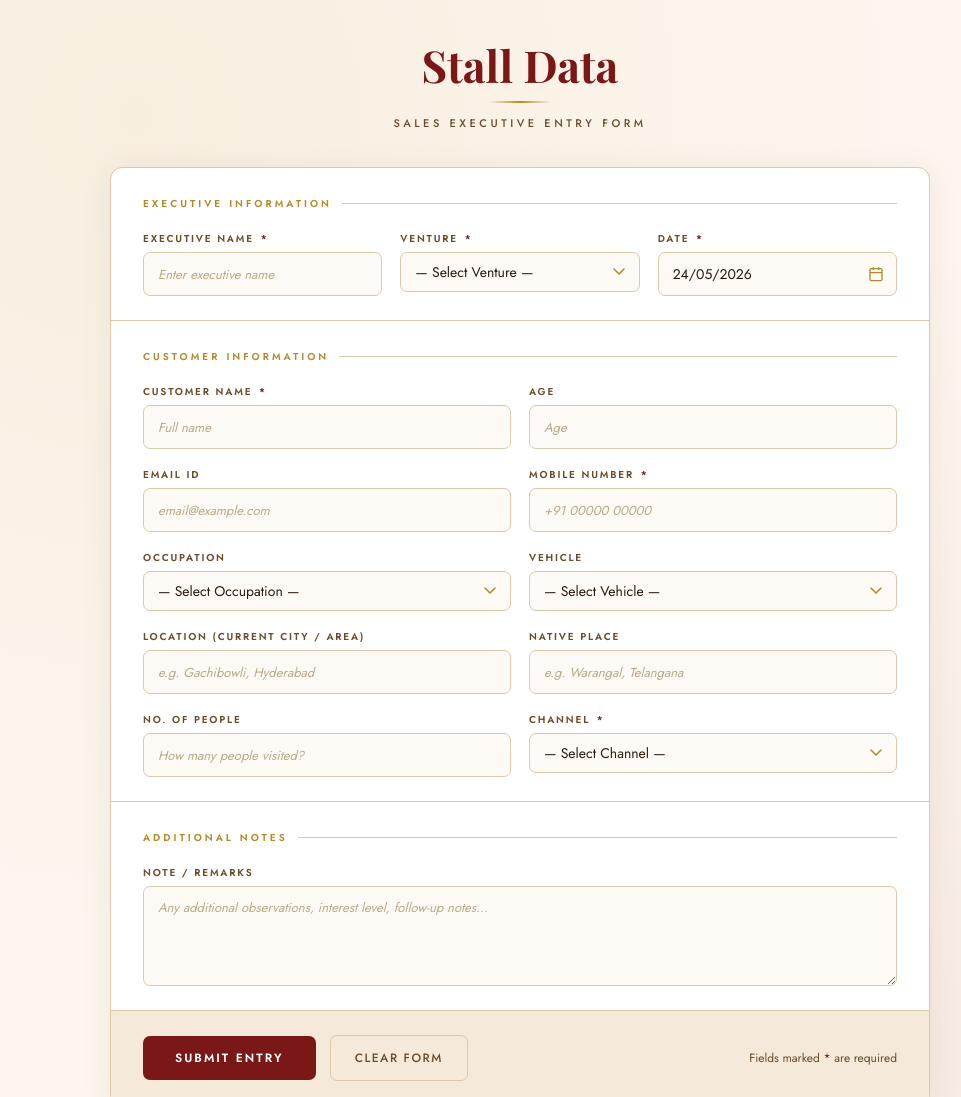
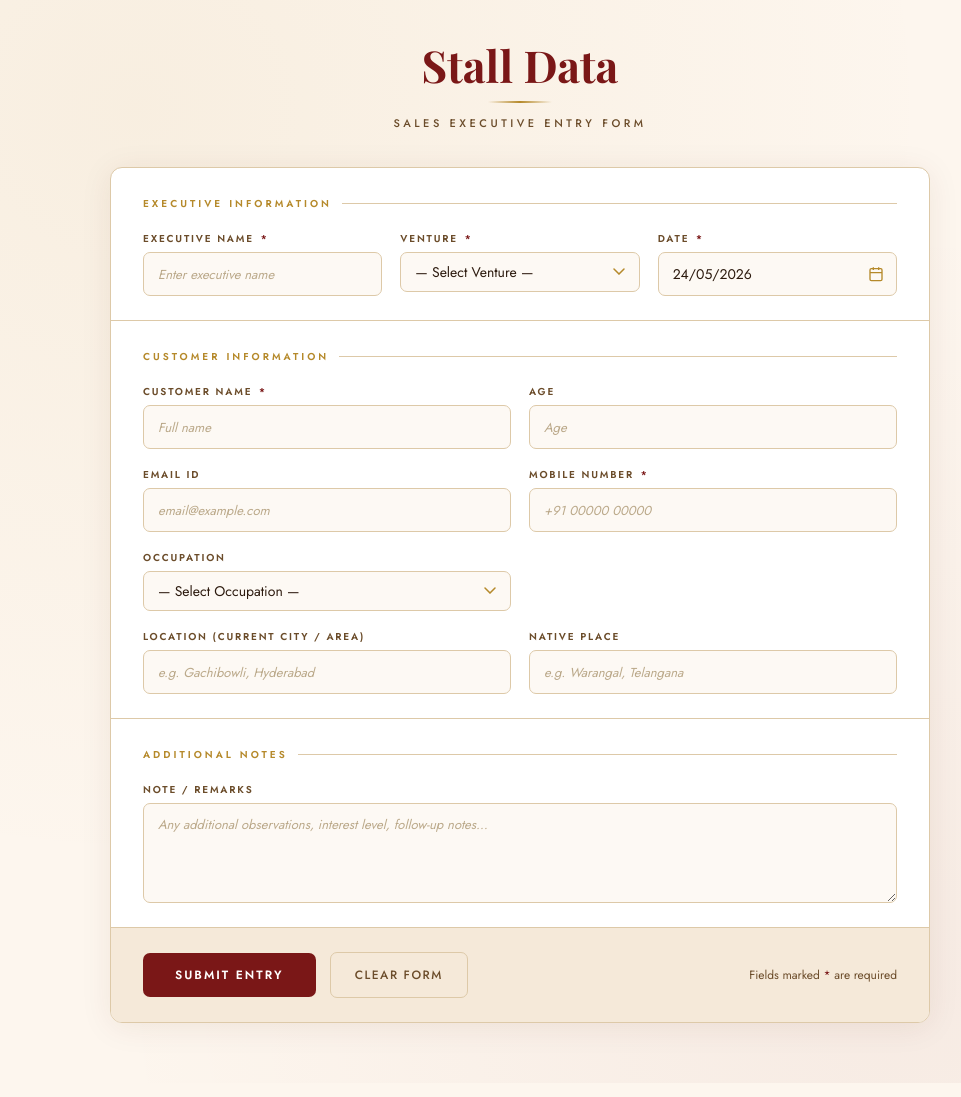
Before and after one commit to swargaseemasalesteam-ux/data-collection-, a plain HTML site: page index.html in a window 1280 px wide. Shown: the top 1097 px of the page, without its empty margins (120-1081 px from the left). Drawn offline with nearby package versions, Linux system fonts and the light colour scheme.

Commit message:
Update index.html

```diff
--- a/index.html
+++ b/index.html
@@ -258,18 +258,7 @@
           <input type="text" id="occupationOtherText" placeholder="Enter occupation…" />
         </div>
       </div>
-      <div class="form-group">
-        <label for="vehicle">Vehicle</label>
-        <select id="vehicle">
-          <option value="">— Select Vehicle —</option>
-          <option>Company Vehicle</option>
-          <option>Own Vehicle</option>
-          <option value="Others">Others</option>
-        </select>
-        <div class="other-wrapper" id="vehicleOtherWrapper">
-          <input type="text" id="vehicleOtherText" placeholder="Enter vehicle details…" />
-        </div>
-      </div>
+<div class="form-group"></div>
     </div>
 
     <div class="form-row">
@@ -283,78 +272,7 @@
       </div>
     </div>
 
-    <div class="form-row">
-      <div class="form-group">
-        <label for="noOfPeople">No. of People</label>
-        <input type="number" id="noOfPeople" placeholder="How many people visited?" min="1" />
-      </div>
-      <div class="form-group">
-        <label for="channel">Channel <span class="req">*</span></label>
-        <select id="channel" required>
-          <option value="" disabled selected>— Select Channel —</option>
-          <option>Lead Space</option>
-          <option>Bhakti</option>
-          <option>ABN</option>
-          <option>TV5</option>
-          <option>Sakshi</option>
-          <option>ETV AP/TS</option>
-          <option>Metro</option>
-          <option>FM</option>
-          <option>10TV</option>
-          <option>VNR Digital</option>
-          <option>Hindu Darma</option>
-          <option>Auto Ads</option>
-          <option>YouTube 1</option>
-          <option>YouTube 2</option>
-          <option>Facebook</option>
-          <option>ABN Digital</option>
-          <option>Bakthi Doc</option>
-          <option>ABN Doc</option>
-          <option>TV5 Doc</option>
-          <option>ETV AP/TS Doc</option>
-          <option>Sakshi Doc</option>
-          <option>V6 Doc</option>
-          <option>Enadu Magazine</option>
-          <option>AJ Magazine</option>
-          <option>Enadu PA</option>
-          <option>AJ PA</option>
-          <option>Sakshi PA</option>
-          <option>Economic Times PA</option>
-          <option>Hindu PA</option>
-          <option>Other PA</option>
-          <option>Hoardings</option>
-          <option>Vijayawada Hor</option>
-          <option>Gated Community</option>
-          <option>Restaurant</option>
-          <option>ETV Life</option>
-          <option>ETV Win</option>
-          <option>HMTV</option>
-          <option>Maha News</option>
-          <option>CVR News</option>
-          <option>Prime 9</option>
-          <option>Bhanu digital</option>
-          <option>V6</option>
-          <option>Website</option>
-          <option>BK Channel</option>
-          <option>NTV</option>
-          <option>RCS Msg</option>
-          <option>Web enquiry</option>
-          <option>Bulk data</option>
-          <option>Credai</option>
-          <option>Reference</option>
-          <option>Outgoing</option>
-          <option>EX-Owner</option>
-          <option>DSV</option>
-          <option>Sai Anurag Colony</option>
-          <option>ETV Ent</option>
-          <option>Weekend Home</option>
-          <option value="Others">Others</option>
-        </select>
-        <div class="other-wrapper" id="channelOtherWrapper">
-          <input type="text" id="channelOtherText" placeholder="Enter channel name…" />
-        </div>
-      </div>
-    </div>
+
 
   </div>
 
@@ -423,8 +341,6 @@
   }
 
   bindOthers('occupation',    'occupationOtherWrapper', 'occupationOtherText');
-  bindOthers('vehicle',       'vehicleOtherWrapper',    'vehicleOtherText');
-  bindOthers('channel',       'channelOtherWrapper',    'channelOtherText');
 
   // ── GET VALUE (handles Others) ───────────────────────────────────────────────
   function getVal(selectId, otherId) {
@@ -446,7 +362,6 @@
     if (!document.getElementById('entryDate').value)            { showToast('⚠ Please select a date.', 'error'); return false; }
     if (!document.getElementById('customerName').value.trim())  { showToast('⚠ Customer name is required.', 'error'); return false; }
     if (!document.getElementById('mobile').value.trim())        { showToast('⚠ Mobile number is required.', 'error'); return false; }
-    if (!getVal('channel', 'channelOtherText'))                 { showToast('⚠ Please select a channel.', 'error'); return false; }
     return true;
   }
 
@@ -471,11 +386,8 @@
       email:         document.getElementById('email').value.trim(),
       mobile:        document.getElementById('mobile').value.trim(),
       occupation:    getVal('occupation', 'occupationOtherText'),
-      vehicle:       getVal('vehicle', 'vehicleOtherText'),
       location:      document.getElementById('location').value.trim(),
       nativePlace:   document.getElementById('nativePlace').value.trim(),
-      noOfPeople:    document.getElementById('noOfPeople').value.trim(),
-      channel:       getVal('channel', 'channelOtherText'),
       remarks:       document.getElementById('remarks').value.trim()
     };
 
@@ -496,20 +408,20 @@
 
   // ── CLEAR ────────────────────────────────────────────────────────────────────
   function clearForm() {
-    ['venture','occupation','vehicle','channel'].forEach(id => {
+    ['venture','occupation'].forEach(id => {
       document.getElementById(id).value = '';
     });
-    ['occupationOtherWrapper','vehicleOtherWrapper','channelOtherWrapper'].forEach(id => {
+    ['occupationOtherWrapper'].forEach(id => {
       document.getElementById(id).style.display = 'none';
     });
-    ['occupationOtherText','vehicleOtherText','channelOtherText'].forEach(id => {
+    ['occupationOtherText'].forEach(id => {
       document.getElementById(id).value = '';
     });
     const n = new Date();
     document.getElementById('entryDate').value =
       `${n.getFullYear()}-${String(n.getMonth()+1).padStart(2,'0')}-${String(n.getDate()).padStart(2,'0')}`;
     updateDateDisplay();
-    ['executiveName','customerName','age','email','mobile','location','nativePlace','noOfPeople','remarks'].forEach(id => {
+    ['executiveName','customerName','age','email','mobile','location','nativePlace','remarks'].forEach(id => {
       document.getElementById(id).value = '';
     });
   }
```
